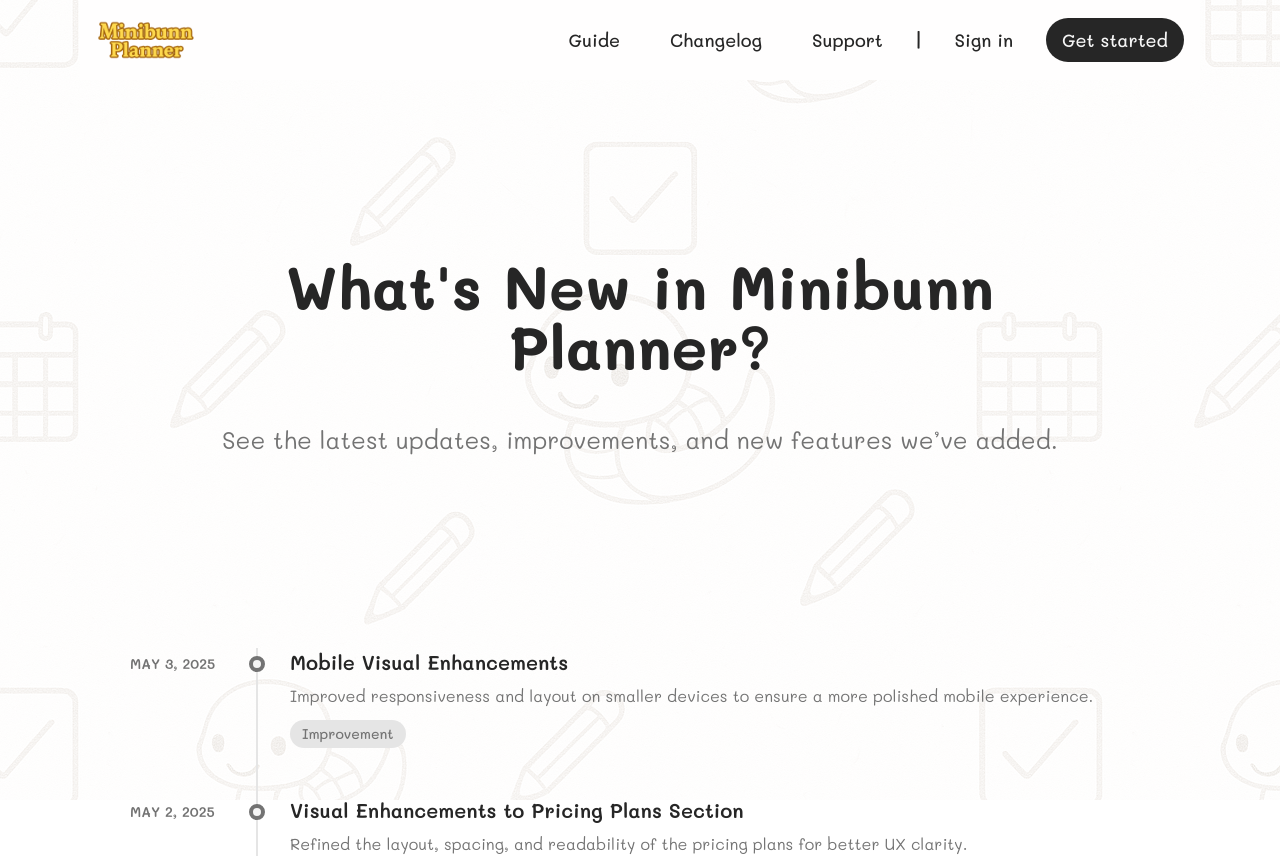
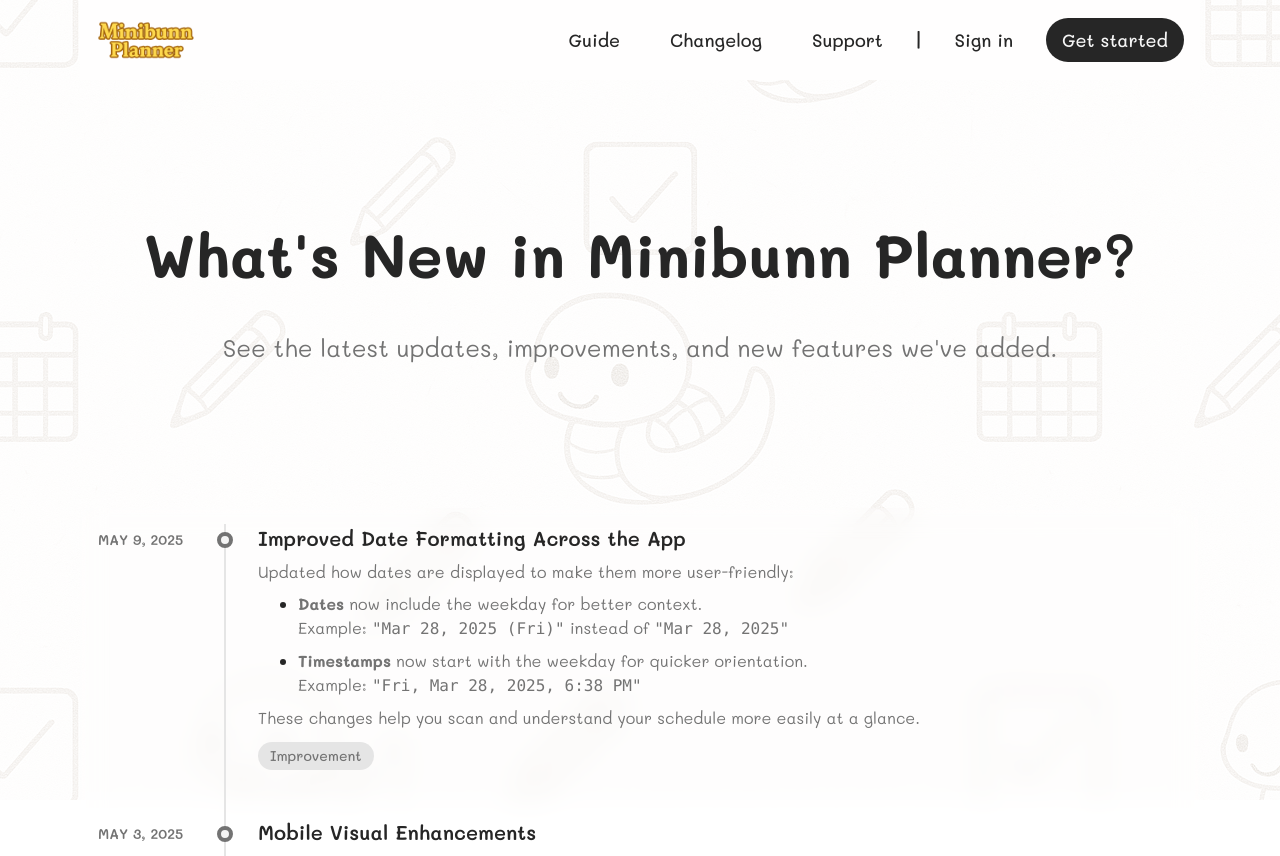
Before and after one commit to yangjialin94/minibunn-planner, a Next.js app: page /changelog in a window 1280 px wide. Shown: the top 856 px of the page. Built offline with nearby package versions, Linux system fonts and the light colour scheme; no server answers.

Commit message:
upadted changelog with new changes and mdx handling; update general styles

```diff
--- a/package.json
+++ b/package.json
@@ -21,6 +21,8 @@
     "next-mdx-remote": "^5.0.0",
     "react": "^19.0.0",
     "react-dom": "^19.0.0",
+    "react-markdown": "^10.1.0",
+    "remark-gfm": "^4.0.1",
     "sass": "^1.87.0"
   },
   "devDependencies": {
--- a/src/app/changelog/page.tsx
+++ b/src/app/changelog/page.tsx
@@ -1,3 +1,6 @@
+import ReactMarkdown from "react-markdown";
+import remarkGfm from "remark-gfm";
+
 import { ChangelogItem, getAllChangelogItems } from "@/lib/getChangelog";
 
 export default function ChangelogPage() {
@@ -9,17 +12,18 @@
       <section className="hero">
         <h1>What&apos;s New in Minibunn Planner?</h1>
         <h2>
-          See the latest updates, improvements, and new features we’ve added.
+          See the latest updates, improvements, and new features we&apos;ve
+          added.
         </h2>
       </section>
 
       {/* Changelog Section */}
-      <div className="relative flex flex-col pt-12 pb-24 sm:pb-36 md:pl-36">
-        <div className="flex flex-col gap-8 border-neutral-200 md:gap-12 md:border-l-2">
+      <section className="relative flex flex-col px-2 py-4 backdrop-blur-md md:pl-36">
+        <div className="flex flex-col gap-2 border-neutral-200 sm:gap-6 md:gap-12 md:border-l-2">
           {changes.map((item) => (
             <div
               key={item.slug}
-              className="relative border-b-2 border-neutral-200 pb-8 md:border-none md:pb-0 md:pl-8"
+              className="relative border-b-2 border-neutral-200 pb-4 sm:pb-8 md:border-none md:pb-0 md:pl-8"
             >
               {/* Date */}
               <p className="absolute top-1.5 -left-32 hidden w-24 text-right text-sm font-semibold text-neutral-500 uppercase md:flex">
@@ -39,7 +43,32 @@
               <h3 className="font-semibold">{item.title}</h3>
 
               {/* Description */}
-              <p className="mt-2 text-neutral-500">{item.content}</p>
+              <div>
+                {/* Small screen summary */}
+                <p className="block text-neutral-500 md:hidden">
+                  {item.summary || item.content}
+                </p>
+
+                {/* Full content on larger screens */}
+                <div className="hidden md:block">
+                  <ReactMarkdown
+                    remarkPlugins={[remarkGfm]}
+                    components={{
+                      p: ({ ...props }) => (
+                        <p className="mt-2 text-neutral-500" {...props} />
+                      ),
+                      li: ({ ...props }) => (
+                        <li className="ml-6 list-disc" {...props} />
+                      ),
+                      ul: ({ ...props }) => (
+                        <ul className="mb-2 ml-4 list-disc" {...props} />
+                      ),
+                    }}
+                  >
+                    {item.content}
+                  </ReactMarkdown>
+                </div>
+              </div>
 
               {/* Tags */}
               <p className="mt-3 flex w-fit rounded-full bg-neutral-200 px-3 py-1 text-sm font-medium text-neutral-500">
@@ -48,7 +77,7 @@
             </div>
           ))}
         </div>
-      </div>
+      </section>
     </>
   );
 }
--- a/src/app/guide/page.tsx
+++ b/src/app/guide/page.tsx
@@ -4,7 +4,7 @@
 
 function GuidePage() {
   return (
-    <div className="text-center">
+    <>
       {/* Hero Section */}
       <section className="hero">
         <h1>How to Use Minibunn Planner</h1>
@@ -14,13 +14,13 @@
         </h2>
       </section>
 
-      <div className="pt-12 pb-24 sm:pb-36">
+      <section className="text-center">
         <p className="text-neutral-500 italic">
           This page is currently under construction. New videos and instructions
           are coming soon!
         </p>
-      </div>
-    </div>
+      </section>
+    </>
   );
 }
 
--- a/src/app/page.tsx
+++ b/src/app/page.tsx
@@ -8,7 +8,7 @@
  */
 function HomePage() {
   return (
-    <div className="text-center">
+    <>
       {/* Hero Section */}
       <section className="hero">
         <h1>A Digital Planner That Feels Like Paper</h1>
@@ -23,7 +23,7 @@
 
       {/* Pricing Section */}
       <Pricing />
-    </div>
+    </>
   );
 }
 
--- a/src/app/support/page.tsx
+++ b/src/app/support/page.tsx
@@ -38,7 +38,7 @@
   ];
 
   return (
-    <div className="text-center">
+    <>
       {/* Hero Section */}
       <section className="hero">
         <h1>Need Help? We&apos;re Here for You</h1>
@@ -49,7 +49,7 @@
       </section>
 
       {/* Support Items Section */}
-      <div className="space-y-4 pt-12 pb-24 sm:pb-36">
+      <section className="space-y-4 text-center">
         {supportItems.map((item, index) => (
           <Link
             key={index}
@@ -62,8 +62,8 @@
             <p className="text-neutral-500">{item.description}</p>
           </Link>
         ))}
-      </div>
-    </div>
+      </section>
+    </>
   );
 }
 
--- a/src/components/home/Carousel.tsx
+++ b/src/components/home/Carousel.tsx
@@ -103,7 +103,7 @@
   };
 
   return (
-    <section className="relative mx-auto py-12">
+    <section className="relative mx-auto">
       {/* Tabs */}
       <div className="mb-8 flex w-full justify-center gap-6 overflow-x-auto text-base font-medium sm:text-lg">
         {slides.map((item, idx) => (
--- a/src/components/home/Pricing.tsx
+++ b/src/components/home/Pricing.tsx
@@ -5,7 +5,7 @@
 
 function Pricing() {
   return (
-    <section className="mx-auto py-24 text-center sm:py-36">
+    <section className="mx-auto text-center">
       {/* heading */}
       <p className="mb-4 text-xl font-bold md:text-2xl">
         Less than a coffee ☕, more focus every day
--- /dev/null
+++ b/src/content/changelog/2025-05-09-improved-date-formatting-across-the-app.mdx
@@ -0,0 +1,17 @@
+---
+title: "Improved Date Formatting Across the App"
+version: "1.0.3"
+date: "2025-05-09"
+type: "Improvement"
+summary: "Updated how dates are displayed to make them more user-friendly."
+---
+
+Updated how dates are displayed to make them more user-friendly:
+
+- **Dates** now include the weekday for better context.
+  Example: `"Mar 28, 2025 (Fri)"` instead of `"Mar 28, 2025"`
+
+- **Timestamps** now start with the weekday for quicker orientation.
+  Example: `"Fri, Mar 28, 2025, 6:38 PM"`
+
+These changes help you scan and understand your schedule more easily at a glance.
--- a/src/lib/getChangelog.ts
+++ b/src/lib/getChangelog.ts
@@ -9,6 +9,7 @@
   title: string;
   date: string;
   type: string;
+  summary?: string;
   content: string;
 }
 
@@ -27,6 +28,7 @@
         title: data.title,
         date: data.date,
         type: data.type,
+        summary: data.summary,
         content,
       };
     })
--- a/src/style/layout.scss
+++ b/src/style/layout.scss
@@ -8,18 +8,24 @@
   @apply pointer-events-none fixed inset-0 -z-10 bg-[url('/bg-image-neutral.png')] bg-center bg-repeat opacity-20;
 }
 
+/* Layout */
 .main-container {
   @apply mx-auto flex w-full max-w-6xl flex-1 flex-col px-4 pb-8;
-}
-
-main {
-  @apply flex-1 overflow-auto p-8;
 }
 
 header {
   @apply sticky top-0 z-10 mx-0 flex h-20 items-center justify-between bg-[#fffefe] px-4 font-medium;
 }
 
+main {
+  @apply mb-20 flex-1 space-y-20 overflow-auto sm:mb-28 sm:space-y-28 md:mb-36 md:space-y-36;
+}
+
+.hero {
+  @apply flex flex-col items-center justify-center gap-4 px-4 pt-12 text-center sm:gap-8 sm:pt-24 md:gap-12 md:pt-36;
+}
+
+/* Elements */
 button {
   @apply hover:cursor-pointer;
 }
@@ -35,7 +41,3 @@
 h3 {
   @apply text-lg lg:text-xl;
 }
-
-.hero {
-  @apply flex flex-col items-center justify-center gap-12 px-4 py-24 text-center sm:px-16 sm:py-36;
-}
```
Also changed, not shown: src/content/changelog/2025-05-03-mobile-visual-enhancements copy.mdx (renamed from src/content/changelog/2025-05-03-mobile-visual-enhancements.mdx), 2 other files (tests, documents, lock files or other folders).
